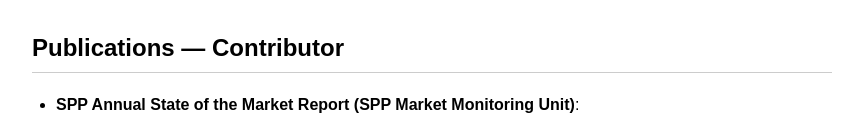
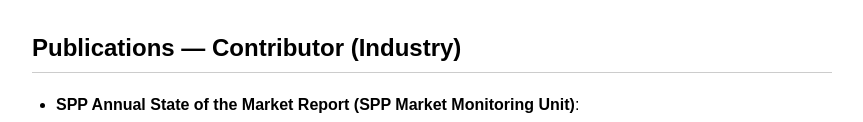
Before and after one commit to echarlesgrasby/resume, a plain HTML site: page academic/index.html in a window 1280 px wide. Shown: the part 1460-1582 px from the top of the page, without its empty margins (208-1071 px from the left). Drawn offline with Linux system fonts and the light colour scheme.

Commit message:
Update index.html

```diff
--- a/academic/index.html
+++ b/academic/index.html
@@ -114,7 +114,7 @@
   </section>
 
   <section class="section">
-	  <h2>Publications &mdash; Contributor</h2>
+	  <h2>Publications &mdash; Contributor (Industry)</h2>
 
 	  <!-- SPP MMU Annual State of the Market Reports (ASOM) -->
 	  <ul>
```
